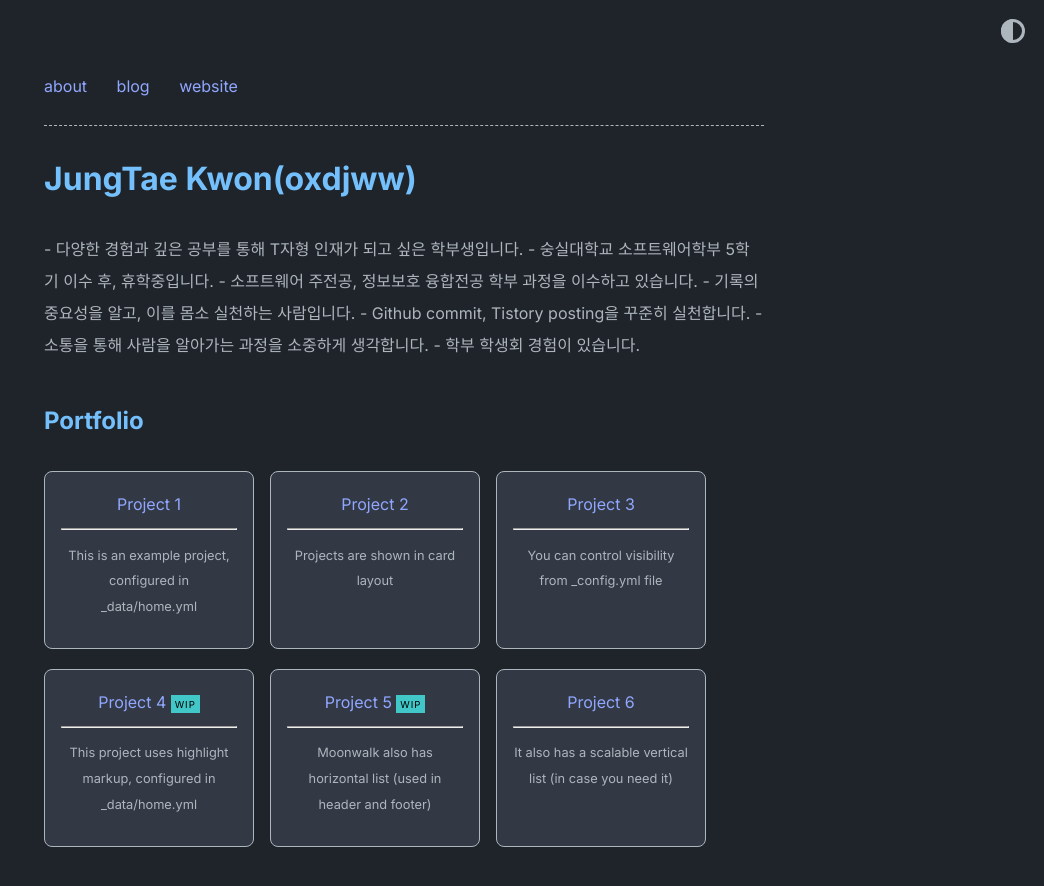
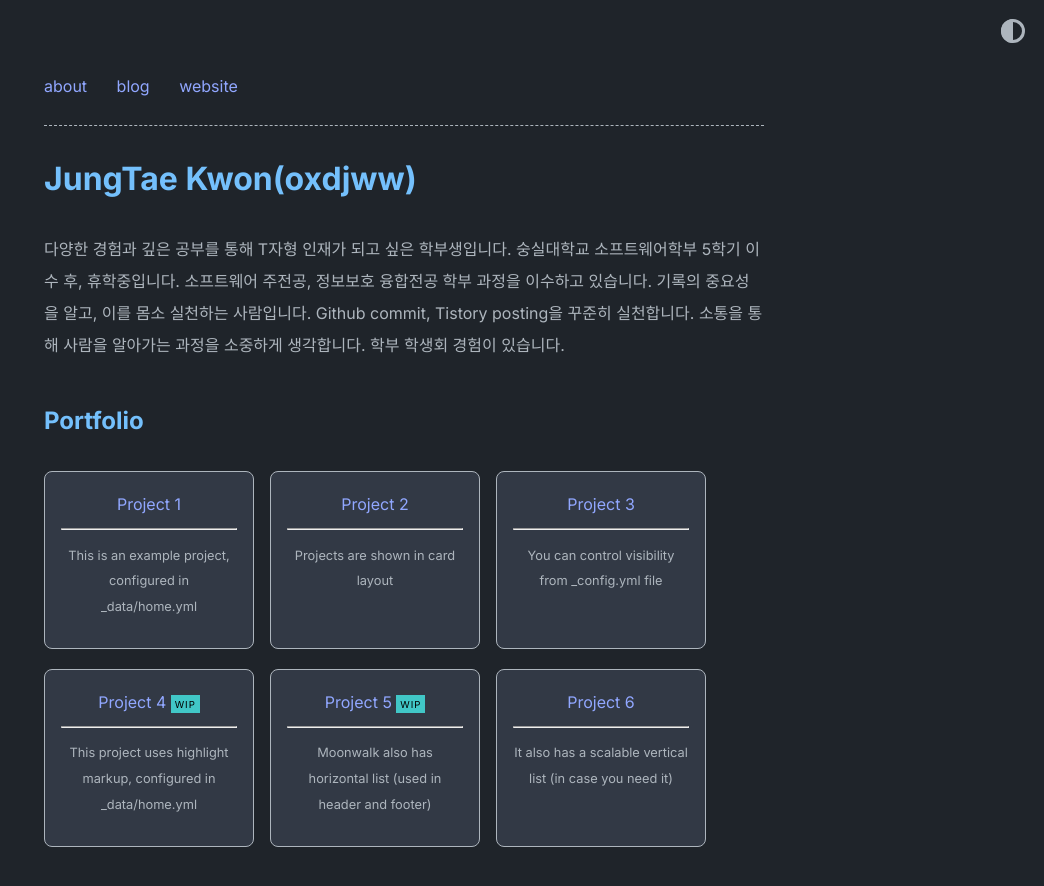
Before and after one commit to oxdjww/oxdjww.github.io, a Jekyll site: the page built from index.md, in a window 1280 px wide and 900 px high. Shown: the top 886 px of the window, without its empty margins (236-1280 px from the left). Built offline with Jekyll 4.4.1, drawn with Linux system fonts in a browser that asks for light colours.

```diff
--- a/_config.yml
+++ b/_config.yml
@@ -2,13 +2,13 @@ title: JungTae Kwon(oxdjww)
 author: Abhinav Saxena
 url: https://www.abhinavsaxena.com/moonwalk # root address of the site
 description: | # description of the site (multiple lines allowed)
-  - 다양한 경험과 깊은 공부를 통해 T자형 인재가 되고 싶은 학부생입니다.
-  - 숭실대학교 소프트웨어학부 5학기 이수 후, 휴학중입니다.
-  - 소프트웨어 주전공, 정보보호 융합전공 학부 과정을 이수하고 있습니다.
-  - 기록의 중요성을 알고, 이를 몸소 실천하는 사람입니다.
-    - Github commit, Tistory posting을 꾸준히 실천합니다.
-  - 소통을 통해 사람을 알아가는 과정을 소중하게 생각합니다.
-    - 학부 학생회 경험이 있습니다.
+  다양한 경험과 깊은 공부를 통해 T자형 인재가 되고 싶은 학부생입니다.
+  숭실대학교 소프트웨어학부 5학기 이수 후, 휴학중입니다.
+  소프트웨어 주전공, 정보보호 융합전공 학부 과정을 이수하고 있습니다.
+  기록의 중요성을 알고, 이를 몸소 실천하는 사람입니다.
+    Github commit, Tistory posting을 꾸준히 실천합니다.
+  소통을 통해 사람을 알아가는 과정을 소중하게 생각합니다.
+    학부 학생회 경험이 있습니다.
 
 permalink: /:slug
 
```
